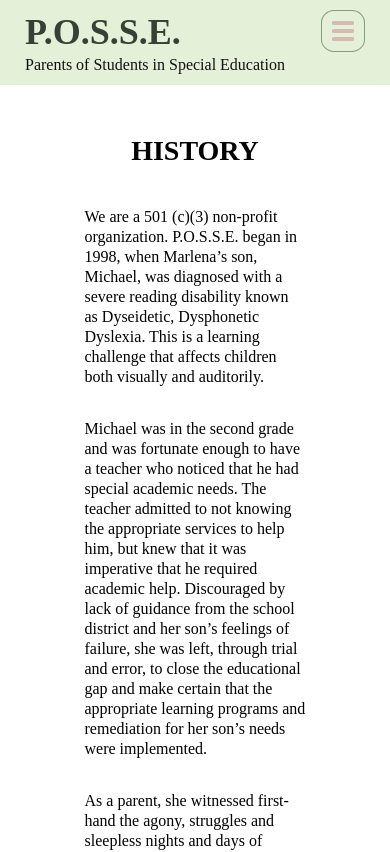
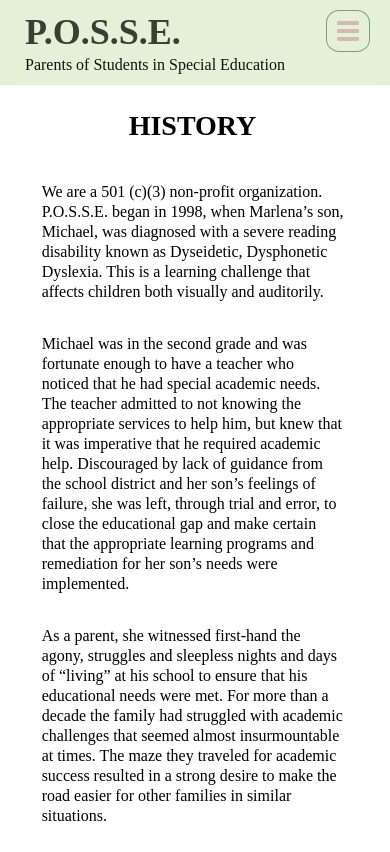
Before and after one commit to devNroses/p.o.s.s.e, a Nuxt app: page /history in a window 390 px wide. Shown: the top 852 px of the page. Built offline with nearby package versions, Linux system fonts and the light colour scheme.

Commit message:
updating layout position for mobile

```diff
--- a/components/MobileNav.vue
+++ b/components/MobileNav.vue
@@ -17,7 +17,7 @@
           <li><NuxtLink to="/history">History</NuxtLink></li>
           <li><NuxtLink to="/services">Services</NuxtLink></li>
           <li><NuxtLink to="/faq">FAQ</NuxtLink></li>
-          <li><a href="#contact_section">Contact</a></li>
+          <!-- <li><a href="#contact_section">Contact</a></li> -->
         </ol>
       </div>
     </div>
@@ -29,13 +29,13 @@ import Vue from "vue";
 export default Vue.extend({
   data() {
     return {
-      show: false
+      show: false,
     };
   },
   methods: {
     toggleShowMenu() {
       this.show = !this.show;
-    }
-  }
+    },
+  },
 });
 </script>
--- a/components/Nav.vue
+++ b/components/Nav.vue
@@ -29,7 +29,7 @@ $base-navMobileColor: #849c7a;
     display: flex;
     justify-content: space-between;
     flex-wrap: wrap;
-    padding: 10px 25px;
+    padding: 10px 50px 10px 25px;
     color: $base-navColor;
     position: sticky;
     top: 0;
@@ -37,6 +37,9 @@ $base-navMobileColor: #849c7a;
     background: rgba(228, 240, 216, 0.7);
     backdrop-filter: blur(5px);
 
+    @media only screen and (max-width: 400px) {
+      padding: 10px 20px 10px 25px;
+    }
     a {
       color: $base-navColor;
       font-size: 20px;
--- a/pages/faq.vue
+++ b/pages/faq.vue
@@ -117,7 +117,7 @@
     justify-content: center;
 
     div {
-      max-width: 75%;
+      max-width: 95%;
     }
   }
 }
--- a/pages/history.vue
+++ b/pages/history.vue
@@ -116,11 +116,15 @@
   &-container {
     background-color: white;
     min-height: 100%;
-    padding: 25px;
+    padding-left: 15px;
+    padding-right: 40px;
     display: flex;
     flex-direction: column;
     align-items: center;
 
+    @media only screen and (max-width: 400px) {
+      padding-right: 20px;
+    }
     h2 {
       text-align: center !important;
     }
@@ -176,7 +180,7 @@
 
   &-history {
     &-wrapper {
-      width: 65%;
+      width: 85%;
       display: flex;
       flex-wrap: wrap;
       padding: 15px;
--- a/pages/services.vue
+++ b/pages/services.vue
@@ -114,9 +114,13 @@ export default Vue.extend({
 .services {
   &-wrapper {
     display: flex;
-    padding: 25px;
     flex-direction: column;
     background-color: white;
+    padding-left: 15px;
+    padding-right: 40px;
+    @media only screen and (max-width: 400px) {
+      padding-right: 20px;
+    }
   }
 
   &-intro {
@@ -293,6 +297,7 @@ export default Vue.extend({
   font-size: 16px;
   height: 30px;
   margin-top: 12px;
+  margin-bottom: 12px;
   padding: 5px 16px;
   border: 1px transparent;
 
```
